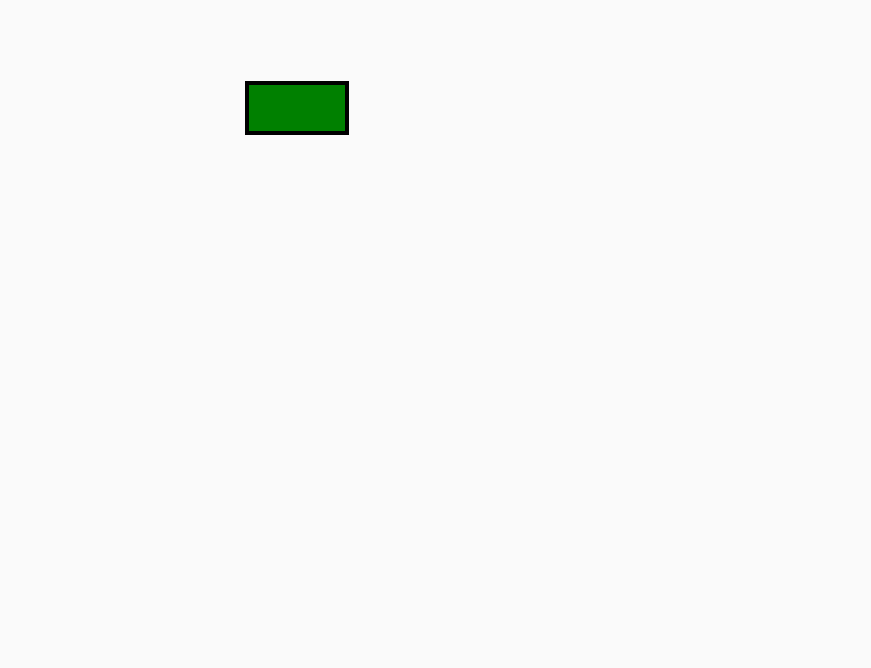
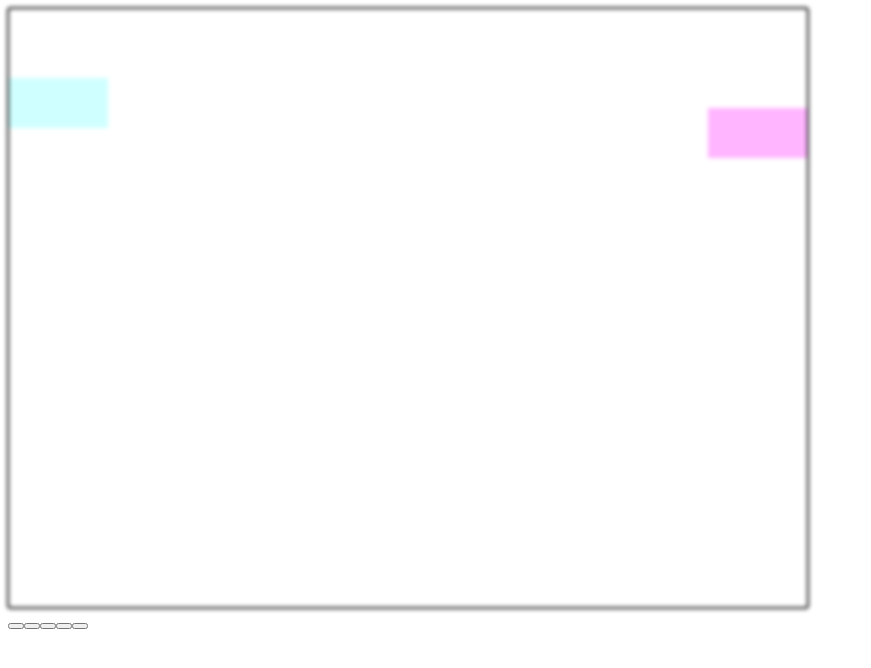
Before and after one commit to agar3s/chameleon, a website: page app/index.html in a window 1280 px wide. Shown: the whole page, without its empty margins (0-871 px from the left). Drawn offline with Linux system fonts and the light colour scheme.

Commit message:
adds the kineticjs and gKeys libraries

```diff
--- a/app/index.html
+++ b/app/index.html
@@ -32,6 +32,7 @@
 
         <!-- build:js scripts/main.js -->
         <script src="scripts/kinetic-v4.5.4.js"></script>
+        <script src="scripts/gkeys.js"></script>
         <script src="scripts/main.js"></script>
         <!-- endbuild -->
 </body>
--- /dev/null
+++ b/app/scripts/gkeys.js
@@ -0,0 +1,250 @@
+(function(window, document, undefined){
+
+  var gKeys = function(){
+    //the Key object
+    var Key = function(){
+      this.down = false;
+      this.startTime = 0;
+      this.finalTime = 0;
+    };
+    //the Move object
+    var Move = function(){
+      this.sequence = [],
+      this.callback = function(){};
+    };
+    var keys = {                        //the avalaible keys
+                UP: new Key(),
+                DOWN: new Key(),
+                LEFT: new Key(),
+                RIGHT: new Key(),
+                SPACE: new Key()
+               },
+        mapKeys = {                     //key codes for the keys
+                  37: 'LEFT',
+                  38: 'UP',
+                  39: 'RIGHT',
+                  40: 'DOWN',
+                  32: 'SPACE',
+                  //virtual keys
+                  'vkLeft': 'LEFT',
+                  'vkUp': 'UP',
+                  'vkRight': 'RIGHT',
+                  'vkDown': 'DOWN',
+                  'vkSpace': 'SPACE',
+                },
+        canvas = null,                  //the canvas object
+        kdCallback = function( keys ){},//key down callback function
+        kuCallback = function( keys ){},//key up callback function
+        allowsHistory = true,           //allows the history functions, required for the moves function
+        history = [],                   //register of the last key ups
+        maxHistory = 10,                //maximun keys allowed in the history array
+        maxTime = 1000,                 //time a key is in the history, in miliseconds
+        moveList = [],                  //a list with the moves registered
+        minimalList = maxHistory;       //minimal keys in the history neccesary to do a move inspection
+
+
+    //inspect changes in the keys object
+    //key: the key code
+    //down: if the key is down or up
+    var mapping = function( key, down ){
+      if(key in mapKeys){
+        keys[mapKeys[key]].down = down;
+      }
+    };
+
+    var keyDowns = function(e){
+      var key = e.keyCode ? e.keyCode : e.which;
+      if(key in mapKeys){
+        key = keys[mapKeys[key]];
+        if(!key.down){
+          key.down = true;
+          key.startTime = new Date().getTime();
+          key.finalTime = 0;
+        }
+        kdCallback(keys);
+      }
+      e.preventDefault();
+    };
+
+    var keyUps = function(e){
+      var key = e.keyCode ? e.keyCode : e.which,
+          localKeys = {};
+      e.preventDefault();
+      mapping(key, false);
+
+      if(key in mapKeys){
+        keys[mapKeys[key]].finalTime = new Date().getTime();
+        if(allowsHistory){
+          localKeys[mapKeys[key]] = maxTime;
+          addHistoryRecord(localKeys);
+        }
+        kuCallback(keys);
+      }
+    };
+
+    //history
+    var addHistoryRecord = function(localKeys){
+      history.splice(0, 0, localKeys);
+      validateMoves();
+      while(history.length > maxHistory){
+        history.pop();
+      }
+    };
+    var cleanHistory = function(){
+      for(keysHistory in history){
+        for(key in history[keysHistory]){
+          if (!history[keysHistory].hasOwnProperty(key)) continue;
+
+          history[keysHistory][key]--;
+          if(history[keysHistory][key] < 0){
+            history.pop();
+            break;
+          }
+        }
+      }
+    };
+
+    //Moves
+    var registerMove = function(sequence, callback){
+      var move = new Move(),
+          added = false;
+      move.sequence = sequence;
+      move.callback = callback;
+
+      for (var i = 0; i < moveList.length; i++) {
+        if(move.sequence.length > moveList[i].sequence.length){
+          moveList.splice(i, 0, move);
+          added = true;
+          break;
+        }
+      };
+      if(!added){
+        moveList.push(move);
+      }
+      if(sequence.length < minimalList){
+        minimalList = sequence.length;
+      }
+    }
+
+    var validateMoves = function(){
+      var move, isMove, sequence, sequenceLength;
+      if(history.length < minimalList) return;
+
+      for(var i = 0; i < moveList.length; i++){
+        move = moveList[i];
+        isMove = true;
+        sequence = move.sequence;
+        sequenceLength = sequence.length-1;
+        if(history.length <= sequenceLength) continue;
+
+        for(var j = 0; j <= sequenceLength; j++){
+          isMove = isMove && history[j][sequence[sequenceLength-j]];
+        }
+        if(isMove){
+          move.callback();
+          return;
+        }
+      }
+    }
+
+    //virtual keyBoard
+    var isMobile = function(){
+      var regexp1 = new RegExp('/(android|bb\d+|meego).+mobile|avantgo|bada\/'+
+                '|blackberry|blazer|compal|elaine|fennec|hiptop|iemobile|ip(hone|od)'+
+                '|iris|kindle|lge |maemo|midp|mmp|netfront|opera m(ob|in)i|palm( os)?'+
+                '|phone|p(ixi|re)\/|plucker|pocket|psp|series(4|6)0|symbian|treo|up\.'+
+                '(browser|link)|vodafone|wap|windows (ce|phone)|xda|xiino/i');
+      var regexp2 = new RegExp('/1207|6310|6590|3gso|4thp|50[1-6]i|770s|802s|'+
+                'a wa|abac|ac(er|oo|s\-)|ai(ko|rn)|al(av|ca|co)|amoi|an(ex|ny|yw)'+
+                '|aptu|ar(ch|go)|as(te|us)|attw|au(di|\-m|r |s )|avan|be(ck|ll|nq)'+
+                '|bi(lb|rd)|bl(ac|az)|br(e|v)w|bumb|bw\-(n|u)|c55\/|capi|ccwa|cdm\-'+
+                '|cell|chtm|cldc|cmd\-|co(mp|nd)|craw|da(it|ll|ng)|dbte|dc\-s|devi'+
+                '|dica|dmob|do(c|p)o|ds(12|\-d)|el(49|ai)|em(l2|ul)|er(ic|k0)|esl8'+
+                '|ez([4-7]0|os|wa|ze)|fetc|fly(\-|_)|g1 u|g560|gene|gf\-5|g\-mo'+
+                '|go(\.w|od)|gr(ad|un)|haie|hcit|hd\-(m|p|t)|hei\-|hi(pt|ta)'+
+                '|hp( i|ip)|hs\-c|ht(c(\-| |_|a|g|p|s|t)|tp)|hu(aw|tc)|i\-(20|go|ma)'+
+                '|i230|iac( |\-|\/)|ibro|idea|ig01|ikom|im1k|inno|ipaq|iris|ja(t|v)a'+
+                '|jbro|jemu|jigs|kddi|keji|kgt( |\/)|klon|kpt |kwc\-|kyo(c|k)|le(no|xi)'+
+                '|lg( g|\/(k|l|u)|50|54|\-[a-w])|libw|lynx|m1\-w|m3ga|m50\/|ma(te|ui|xo)'+
+                '|mc(01|21|ca)|m\-cr|me(rc|ri)|mi(o8|oa|ts)|mmef|mo(01|02|bi|de|do'+
+                '|t(\-| |o|v)|zz)|mt(50|p1|v )|mwbp|mywa|n10[0-2]|n20[2-3]|n30(0|2)'+
+                '|n50(0|2|5)|n7(0(0|1)|10)|ne((c|m)\-|on|tf|wf|wg|wt)|nok(6|i)|nzph'+
+                '|o2im|op(ti|wv)|oran|owg1|p800|pan(a|d|t)|pdxg|pg(13|\-([1-8]|c))'+
+                '|phil|pire|pl(ay|uc)|pn\-2|po(ck|rt|se)|prox|psio|pt\-g|qa\-a'+
+                '|qc(07|12|21|32|60|\-[2-7]|i\-)|qtek|r380|r600|raks|rim9|ro(ve|zo)'+
+                '|s55\/|sa(ge|ma|mm|ms|ny|va)|sc(01|h\-|oo|p\-)|sdk\/|se(c(\-|0|1)|'+
+                '47|mc|nd|ri)|sgh\-|shar|sie(\-|m)|sk\-0|sl(45|id)|sm(al|ar|b3|it|t5)'+
+                '|so(ft|ny)|sp(01|h\-|v\-|v )|sy(01|mb)|t2(18|50)|t6(00|10|18)|ta(gt|lk)'+
+                '|tcl\-|tdg\-|tel(i|m)|tim\-|t\-mo|to(pl|sh)|ts(70|m\-|m3|m5)|tx\-9'+
+                '|up(\.b|g1|si)|utst|v400|v750|veri|vi(rg|te)|vk(40|5[0-3]|\-v)|vm40'+
+                '|voda|vulc|vx(52|53|60|61|70|80|81|83|85|98)|w3c(\-| )|webc|whit|'+
+                'wi(g |nc|nw)|wmlb|wonu|x700|yas\-|your|zeto|zte\-/i');
+      return regexp1.test(navigator.userAgent||navigator.vendor||window.opera)||
+      regexp2.test(navigator.userAgent||navigator.vendor||window.opera.substr(0,4));
+    };
+
+    var init = function(){
+      canvas = document.getElementsByTagName('canvas')[0];
+      canvas.setAttribute('tabIndex', 1);
+      canvas.addEventListener('keydown',  keyDowns);
+      canvas.addEventListener('keyup',  keyUps);
+      canvas.focus();
+
+      if(isMobile()||true){
+        //load virtual keyboard
+        var virtualKeyboard = document.createElement('div');
+        virtualKeyboard.id='virtualKeys';
+        virtualKeyboard.innerHTML = '<button class="vk" id="vkSpace"></button>'+
+                               '<button class="vk" id="vkUp"></button>'+
+                               '<button class="vk" id="vkDown"></button>'+
+                               '<button class="vk" id="vkLeft"></button>'+
+                               '<button class="vk" id="vkRight"></button>';
+        document.body.appendChild(virtualKeyboard);
+
+        //if virtualkeys
+        var collection = document.getElementById('virtualKeys').children;
+          for(var i = 0; i<collection.length; i++){
+            var link = collection[i];
+            link.onclick = function(event){
+              return false;
+            };
+            link.onmousedown = function(event){
+              mapping(this.id, true);
+
+              return false;
+            };
+            link.onmouseup = function(event){
+              mapping(this.id, false);
+              canvas.focus();
+              return false;
+            };
+            link.addEventListener('touchstart', function(e){
+                mapping(this.id, true);
+                e.preventDefault();
+            }, false);
+            link.addEventListener('touchend', function(e){
+              mapping(this.id, false);
+              e.preventDefault();
+            }, false);
+
+          }
+        }
+      };
+
+    return {
+      'init': init,
+      'keyDown': function( callback ){
+        kdCallback = callback;
+      },
+      'keyUp': function( callback ){
+        kuCallback = callback;
+      },
+      'keys': keys,
+      'registerMove': registerMove,
+      'history': history
+    };
+
+  }();
+  window.gKeys = gKeys;
+
+})(window, document);
--- a/app/scripts/main.js
+++ b/app/scripts/main.js
@@ -1,23 +1,59 @@
 var stage = new Kinetic.Stage({
+  id: 'main',
   container: 'container',
   width: 800,
   height: 600,
 });
 
-var layer = new Kinetic.Layer();
+var layer = new Kinetic.Layer({
+  id:'layer1'
+});
 
 var rect = new Kinetic.Rect({
-  x: 239,
-  y: 75,
+  x: 0,
+  y: 70,
   width: 100,
   height: 50,
-  fill: 'green',
-  stroke: 'black',
-  strokeWidth: 4
+  fill: 'rgba(100, 255, 255, 0.3)',
+});
+
+
+var rect2 = new Kinetic.Rect({
+  x: 700,
+  y: 100,
+  width: 100,
+  height: 50,
+  fill: 'rgba(255, 10, 255, 0.3)',
 });
 
 // add the shape to the layer
 layer.add(rect);
+layer.add(rect2);
 
 // add the layer to the stage
 stage.add(layer);
+gKeys.init();
+
+context = document.getElementsByTagName('canvas')[0].getContext('2d');
+context.globalCompositeOperation = "lighter";
+
+myKeys = gKeys.keys;
+
+var anim = new Kinetic.Animation(function(frame) {
+  var time = frame.time,
+      timeDiff = frame.timeDiff,
+      frameRate = frame.frameRate;
+  var x = rect.getAttr('x'),
+      x2 = rect2.getAttr('x');
+  if(myKeys.LEFT.down){
+    rect.setAttr('x', x+2);
+    rect2.setAttr('x', x2-2);
+  }else if(myKeys.RIGHT.down){
+    rect.setAttr('x', x-2);
+    rect2.setAttr('x', x2+2);
+  }
+
+  // update stuff
+}, layer);
+
+anim.start();
--- a/app/styles/main.css
+++ b/app/styles/main.css
@@ -1,8 +1,11 @@
 body {
-    background: #fafafa;
+    background-color: white;
 }
 
 .hero-unit {
     margin: 50px auto 0 auto;
     width: 300px;
 }
+canvas {
+  -webkit-filter: blur(2px);
+}
```
